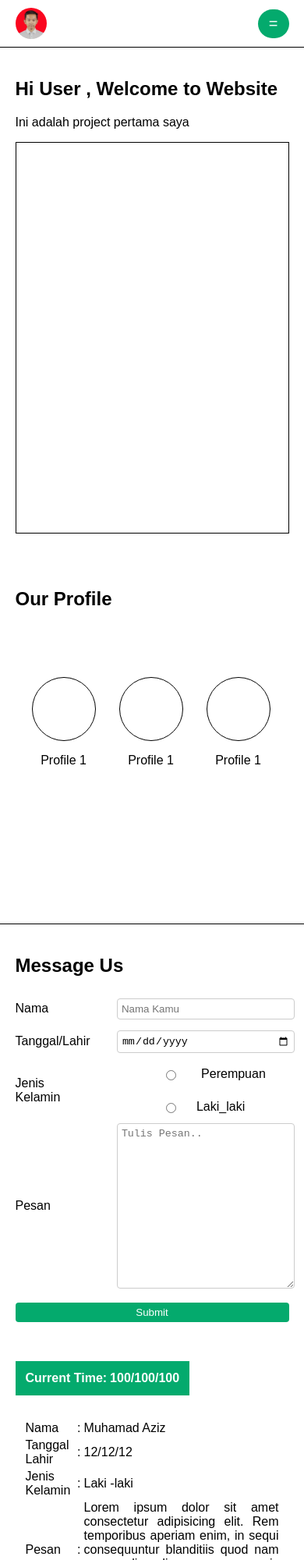
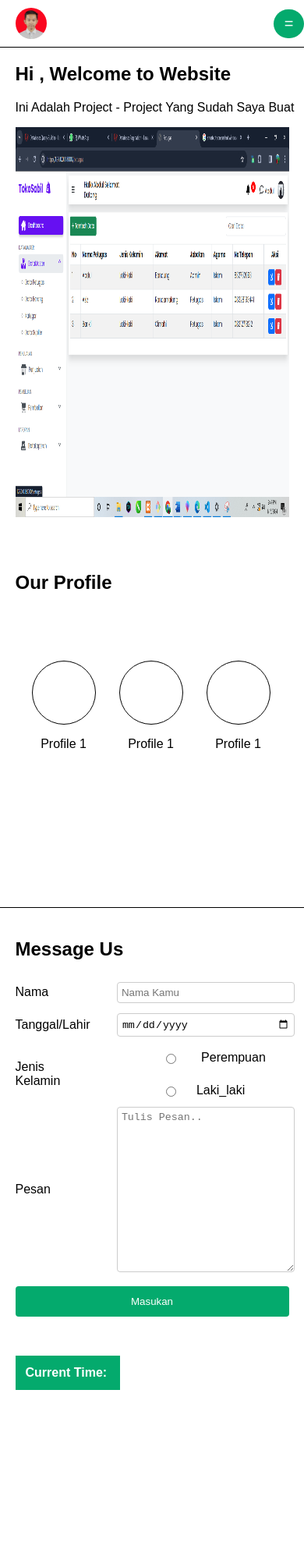
Before and after one commit to revou-fundamental-course/fundamental-KangAziz0, a plain HTML site: page index.html in a window 390 px wide. Shown: the top 2000 px of the page at 78% size. Drawn offline with Linux system fonts and the light colour scheme.

Commit message:
add validation js and carousel

```diff
--- a/css/style.css
+++ b/css/style.css
@@ -15,9 +15,9 @@ body {
     overflow: hidden;
     color: white;
     background-color: white;
-    position: fixed;
+    /* position: fixed; */
     /* Set the navbar to fixed position */
-    top: 0;
+    /* top: 0; */
     /* Position the navbar at the top of the page */
     width: 100%;
     /* Full width */
@@ -25,7 +25,7 @@ body {
 }
 
 .active {
-    position: fixed;
+    position: relative;
     display: none;
     justify-content: center;
     height: 30vh;
@@ -101,17 +101,46 @@ nav>a:hover {
 
 }
 
-main {
-    margin-top: 100px;
-}
-
-.banner-container {
+/* .banner-container {
     height: 500px;
     width: 100%;
     margin-left: 5%;
+    background-image: url('/assets/image_241.jpg');
+    background-size: contain;
+    background-repeat: repeat;
     margin-right: 5%;
     border: 1px solid;
+} */
+
+
+.carousel-container {
+    display: flex;
+    justify-content: center;
+    align-items: center;
+    width: 100%;
+    background-color: white;
+    margin-right: 5%;
+    margin-left: 5%;
 }
+
+.carousel {
+    display: flex;
+    width: 100%;
+    overflow: hidden;
+}
+
+.carousel-images {
+    display: flex;
+    height: 500px;
+    transition: transform 0.5s ease-in-out;
+    width: 100%;
+}
+
+.carousel-images img {
+    width: 100%;
+    flex-shrink: 0;
+}
+
 
 section header {
     margin-left: 5%;
@@ -177,7 +206,7 @@ label {
     display: inline-block;
 }
 
-input[type=submit] {
+button {
     background-color: #04AA6D;
     color: white;
     padding: 12px 20px;
@@ -186,8 +215,7 @@ input[type=submit] {
     cursor: pointer;
     width: 130%;
 }
-
-input[type=submit]:hover {
+button:hover {
     background-color: #45a049;
 }
 
@@ -278,7 +306,7 @@ input[type=submit]:hover {
 
     .col-25,
     .col-75,
-    input[type=submit] {
+    button{
         width: 100%;
         margin-right: 0;
         margin-top: 0;
@@ -334,7 +362,7 @@ input[type=submit]:hover {
         margin-left: 0;
     }
 
-    #message .form input[type=submit] {
+    #message .form button {
         margin-left: 0;
         margin-right: 30%;
     }
@@ -347,7 +375,7 @@ input[type=submit]:hover {
         margin-right: 50px;
     }
 
-    input[type=submit] {
+    button {
         width: 66%;
         margin-left: 65%;
     }
@@ -377,7 +405,7 @@ input[type=submit]:hover {
         width: 210%;
     }
 
-    #message .form input[type=submit] {
+    #message .form button {
         width: 100%;
     }
 
@@ -393,7 +421,7 @@ input[type=submit]:hover {
         gap: 50px;
     }
 
-    input[type=submit] {
+    button {
         width: 100%;
         margin-left: 50%;
     }
--- a/index.html
+++ b/index.html
@@ -6,6 +6,7 @@
     <meta name="viewport" content="width=device-width, initial-scale=1.0">
     <title>Document</title>
     <link rel="stylesheet" href="css/style.css">
+
 </head>
 
 <body>
@@ -40,16 +41,27 @@
             </ul>
         </nav>
     </div>
-    <main style="margin-top: 100px;">
+    <main>
         <section id="#">
             <header>
-                <h1>Hi User , Welcome to Website</h1>
-                <p>Ini adalah project pertama saya</p>
+                <h1>Hi <span id="username" style="color: #04AA6D;"></span> , Welcome to Website</h1>
+                <p>Ini Adalah Project - Project Yang Sudah Saya Buat</p>
             </header>
             <article style="display: flex;
             align-items: center;
             justify-content: center;">
-                <div class="banner-container"></div>
+                <div class="carousel-container">
+                    <div class="carousel">
+                        <div class="carousel-images">
+                            <img src="/assets/grosir-1.PNG" alt="Image 1">
+                            <img src="/assets/Screenshot.png" alt="Image 3">
+                            <img src="/assets/login-galeri.PNG" alt="Image 4">
+                            <img src="/assets/profil.PNG" alt="Image 2">
+                            <img src="/assets/page1.PNG" alt="Image 2">
+                        </div>
+                    </div>
+                </div>
+
             </article>
         </section>
         <section id="profile">
@@ -78,13 +90,13 @@
             </header>
             <article>
                 <div class="form">
-                    <form action="#">
+                    <form action="#" id="myForm">
                         <div class="row">
                             <div class="col-25">
                                 <label for="fname">Nama</label>
                             </div>
                             <div class="col-75">
-                                <input type="text" id="fname" name="firstname" placeholder="Nama Kamu">
+                                <input type="text" id="nama" name="firstname" placeholder="Nama Kamu">
                             </div>
                         </div>
                         <div class="row">
@@ -92,7 +104,7 @@
                                 <label for="lname">Tanggal/Lahir</label>
                             </div>
                             <div class="col-75">
-                                <input type="date" id="lname" name="tanggal">
+                                <input type="date" id="tgl" name="tanggal">
                             </div>
                         </div>
                         <div id="gender">
@@ -101,12 +113,12 @@
                             </div>
                             <div class="radio">
                                 <div class="satu">
-                                    <input type="radio" id="html" name="fav_language" value="HTML">
+                                    <input type="radio" class="gender" name="option" value="Perempuan">
                                     <label for="html">Perempuan</label><br>
                                 </div>
                                 <div class="dua">
-                                    <input type="radio" id="css" name="fav_language" value="CSS">
-                                    <label for="css">Laki_laki</label><br>
+                                    <input type="radio" class="gender" name="option" value="Laki-laki">
+                                    <label for="Perempuan">Laki_laki</label><br>
                                 </div>
                             </div>
                         </div>
@@ -115,13 +127,13 @@
                                 <label for="subject">Pesan</label>
                             </div>
                             <div class="col-75">
-                                <textarea id="subject" name="subject" placeholder="Tulis Pesan.."
+                                <textarea id="pesan" name="subject" placeholder="Tulis Pesan.."
                                     style="height:200px"></textarea>
                             </div>
                         </div>
                         <br>
                         <div class="">
-                            <input type="submit" value="Submit">
+                            <button type="button" onclick="submitForm()">Masukan</button>
                         </div>
                     </form>
                 </div>
@@ -129,33 +141,11 @@
                     <table style="padding: 10px;background-color: #04AA6D;color: white;">
                         <tr style="font-weight: bold;">
                             <td>Current Time:</td>
-                            <td>100/100/100</td>
+                            <td id="time"></td>
                         </tr>
                     </table>
-                    <table style="margin-top: 20px;padding: 10px;">
-                        <tr>
-                            <td style="width: 20%;">Nama</td>
-                            <td>:</td>
-                            <td>Muhamad Aziz</td>
-                        </tr>
-                        <tr>
-                            <td>Tanggal Lahir</td>
-                            <td>:</td>
-                            <td>12/12/12</td>
-                        </tr>
-                        <tr>
-                            <td>Jenis Kelamin</td>
-                            <td>:</td>
-                            <td>Laki -laki</td>
-                        </tr>
-                        <tr>
-                            <td>Pesan</td>
-                            <td>:</td>
-                            <td style="text-align: justify;">Lorem ipsum dolor sit amet consectetur adipisicing elit.
-                                Rem temporibus aperiam enim,
-                                in sequi consequuntur blanditiis quod nam eum eligendi rerum corporis mollitia repellat
-                                asperiores officia hic natus dignissimos fugiat?</td>
-                        </tr>
+                    <table style="margin-top: 20px;padding: 10px;" id="table-user">
+
                     </table>
                 </div>
             </article>
--- a/js/script.js
+++ b/js/script.js
@@ -6,3 +6,95 @@ tombol.addEventListener('click', () => {
 nav.addEventListener('click', () => {
    nav.style.display = 'none'
 })
+
+function submitForm() {
+
+   const name = document.getElementById('nama').value
+   const tanggal = document.getElementById('tgl').value
+   const pesan = document.getElementById('pesan').value
+   const selectedOption = document.querySelector('input[name="option"]:checked');
+   if (selectedOption) {
+      const value = selectedOption.value;
+
+      if (name === '' || tanggal === '' || pesan === '') {
+         alert('Please fill in all fields')
+         return
+      }
+
+      const now = new Date()
+      const date = now.toLocaleDateString();
+      const time = now.toLocaleTimeString();
+
+      const times = document.getElementById('time')
+      times.innerHTML = `${date} ${time}`
+
+      const user = document.getElementById('username')
+      user.innerHTML = `${name}`
+      const table = document.getElementById('table-user')
+      table.innerHTML = `
+   <tr>
+   <td style="width: 20%;">Nama</td>
+   <td>:</td>
+   <td>${name}</td>
+   </tr>
+   <tr>
+   <td>Tanggal Lahir</td>
+   <td>:</td>
+   <td>${tanggal}</td>
+   </tr>
+   <tr>
+   <td>Jenis Kelamin</td>
+   <td>:</td>
+   <td>${value}</td>
+   </tr>
+   <tr>
+   <td>Pesan</td>
+   <td>:</td>
+   <td style="text-align: justify;">${pesan}</td>
+   </tr>`
+
+      document.getElementById('myForm').reset()
+   }else{
+      if (name === '' || tanggal === '' || pesan === '' || !selectedOption) {
+         alert('Please fill in all fields')
+         return
+      }
+   }
+}
+
+// script.js
+
+// script.js
+
+let currentIndex = 0;
+
+function showSlide(index) {
+   const slides = document.querySelectorAll('.carousel-images img');
+   const totalSlides = slides.length;
+
+   if (index >= totalSlides) {
+      currentIndex = 0;
+   } else if (index < 0) {
+      currentIndex = totalSlides - 1;
+   } else {
+      currentIndex = index;
+   }
+
+   const newTransformValue = -currentIndex * 100;
+   document.querySelector('.carousel-images').style.transform = `translateX(${newTransformValue}%)`;
+}
+
+function nextSlide() {
+   showSlide(currentIndex + 1);
+}
+
+function prevSlide() {
+   showSlide(currentIndex - 1);
+}
+
+
+// Auto-slide functionality
+setInterval(nextSlide, 3000); // Change image every 3 seconds
+
+// Initial call to show the first slide
+showSlide(currentIndex);
```
Also changed, not shown: assets/Screenshot.png (added), assets/grosir-1.PNG (added), assets/image_128.jpg (added), assets/image_129.jpg (added), assets/image_240.jpg (added), assets/image_241.jpg (added), assets/login-galeri.PNG (added), assets/profil.PNG (added), 1 other file.
